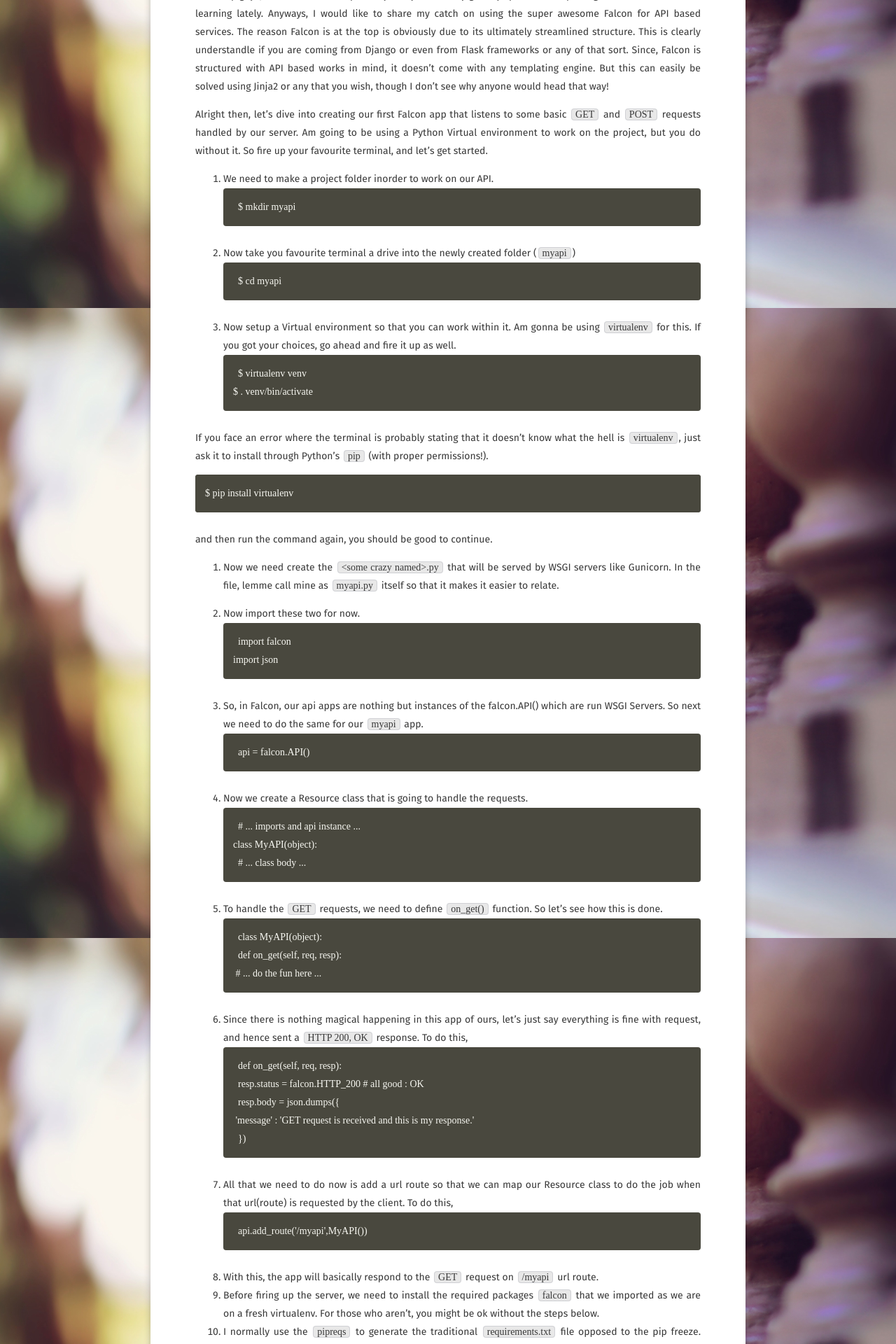
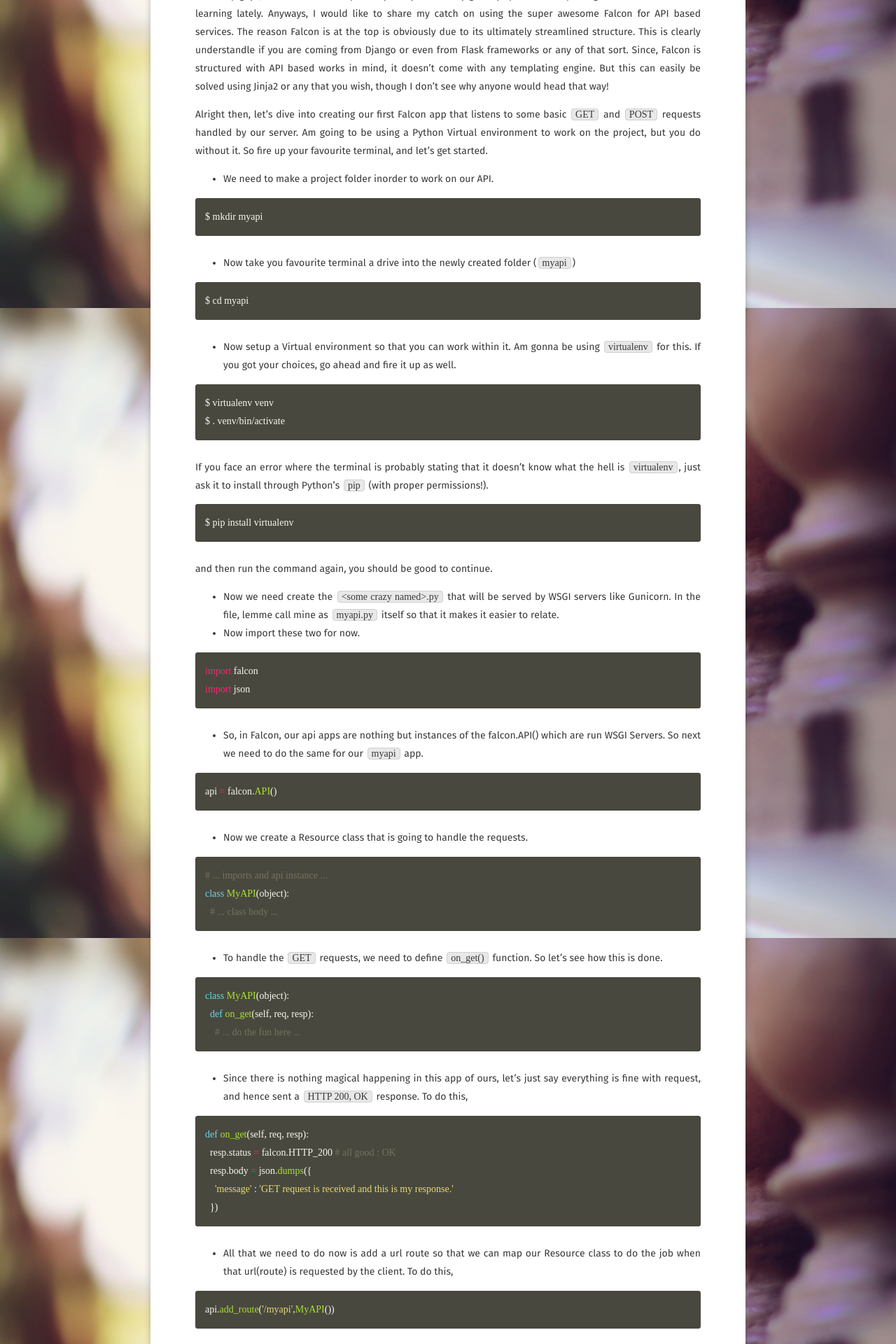
Before and after one commit to sreecodeslayer/sreecodeslayer.github.io, a Jekyll site: the page built from _posts/2016-11-09-your-first-falcon-api.md, in a window 1280 px wide. Shown: the part 460-2380 px from the top of the page at 70% size. Built offline with Jekyll 4.4.1, drawn with Linux system fonts in a browser that asks for light colours; some web fonts are replaced; comment, search, counter and statistics services are not loaded; some of the changed lines change nothing that is shown; some of the changed text lies outside the part shown.

Commit message:
Post 2 - Again formatting
- Feeling sleepy, sorry for idiotic commit messages!

````diff
--- a/_config.yml
+++ b/_config.yml
@@ -8,7 +8,7 @@ logo:               'assets/img/logo.png'
 background:         'assets/img/placeholder-big.jpg'
 tiled_bg:           false   # Set this true if you want to tile your background image, otherwise it will be covered
 locale:             en_US
-url:                http://www.sreenadhtc.net/
+url:                http://www.sreenadhtc.net
 
 # Jekyll
 permalink:          /:title/
--- a/_posts/2016-11-09-your-first-falcon-api.md
+++ b/_posts/2016-11-09-your-first-falcon-api.md
@@ -17,75 +17,87 @@ Whats up guys, well I have been super busy lately and hardly got any spare time
 
 Alright then, let's dive into creating our first Falcon app that listens to some basic `GET` and `POST` requests handled by our server. Am going to be using a Python Virtual environment to work on the project, but you do without it. So fire up your favourite terminal, and let's get started.
 
-1. We need to make a project folder inorder to work on our API.
-```
+* We need to make a project folder inorder to work on our API.
+
+```bash
 $ mkdir myapi
 ```
+* Now take you favourite terminal a drive into the newly created folder (`myapi`)
 
-2. Now take you favourite terminal a drive into the newly created folder (`myapi`)
-```
+```bash
 $ cd myapi
 ```
+* Now setup a Virtual environment so that you can work within it. Am gonna be using `virtualenv` for this. If you got your choices, go ahead and fire it up as well.
 
-3. Now setup a Virtual environment so that you can work within it. Am gonna be using `virtualenv` for this. If you got your choices, go ahead and fire it up as well.
-```
+```bash
 $ virtualenv venv
 $ . venv/bin/activate
 ```
+If you face an error where the terminal is probably stating that it doesn't know what the hell is `virtualenv`, just ask it to install through Python's `pip` (with proper permissions!).
 
-If you face an error where the terminal is probably stating that it doesn't know what the hell is `virtualenv`, just ask it to install through Python's `pip` (with proper permissions!).
-```
+```bash
 $ pip install virtualenv
 ```
 and then run the command again, you should be good to continue.
+* Now we need create the `<some crazy named>.py` that will be served by WSGI servers like Gunicorn. In the file, lemme call mine as `myapi.py` itself so that it makes it easier to relate.
+* Now import these two for now.
 
-4. Now we need create the `<some crazy named>.py` that will be served by WSGI servers like Gunicorn. In the file, lemme call mine as `myapi.py` itself so that it makes it easier to relate.
-
-5. Now import these two for now.
-```
+```python
 import falcon
 import json
 ```
+* So, in Falcon, our api apps are nothing but instances of the falcon.API() which are run WSGI Servers. So next we need to do the same for our `myapi` app.
 
-6. So, in Falcon, our api apps are nothing but instances of the falcon.API() which are run WSGI Servers. So next we need to do the same for our `myapi` app.
-```
+```python
 api = falcon.API()
 ```
+* Now we create a Resource class that is going to handle the requests.
 
-7. Now we create a Resource class that is going to handle the requests.
-```
+```python
 # ... imports and api instance ...
 class MyAPI(object):
   # ... class body ...
 ```
+* To handle the `GET` requests, we need to define `on_get()` function. So let's see how this is done.
 
-8. To handle the `GET` requests, we need to define `on_get()` function. So let's see how this is done.
-```
+```python
 class MyAPI(object):
   def on_get(self, req, resp):
     # ... do the fun here ...
 ```
+* Since there is nothing magical happening in this app of ours, let's just say everything is fine with request, and hence sent a `HTTP 200, OK` response. To do this,
 
-9. Since there is nothing magical happening in this app of ours, let's just say everything is fine with request, and hence sent a `HTTP 200, OK` response. To do this,
-```
+```python
 def on_get(self, req, resp):
   resp.status = falcon.HTTP_200 # all good : OK
   resp.body = json.dumps({
     'message' : 'GET request is received and this is my response.'
   })
 ```
+* All that we need to do now is add a url route so that we can map our Resource class to do the job when that url(route) is requested by the client. To do this,
 
-10. All that we need to do now is add a url route so that we can map our Resource class to do the job when that url(route) is requested by the client. To do this,
-```
+```python
 api.add_route('/myapi',MyAPI())
 ```
-11. With this, the app will basically respond to the `GET` request on `/myapi` url route.
-12. Before firing up the server, we need to install the required packages `falcon` that we imported as we are on a fresh virtualenv. For those who aren't, you might be ok without the steps below.
-13. I normally use the `pipreqs` to generate the traditional `requirements.txt` file opposed to the pip freeze. `pipreqs` looks into the project import statements and creates the requirements.
-14. Take the teminal and install `pipreqs` if you haven't by (assuming proper permissions!) `$ pip install pipreqs`
-15. Assuming you have not wandered off from the project root in the terminal, type this command to generate requirements file using `pipreqs`
-16. Now `$ pip install -r requirements.txt`
-17. Go ahead and run your app. `$ gunicorn myapi:api`
-18. Visit (http://127.0.0.1:8000/myapi)
+* With this, the app will basically respond to the `GET` request on `/myapi` url route.
+* Before firing up the server, we need to install the required packages `falcon` that we imported as we are on a fresh virtualenv. For those who aren't, you might be ok without the steps below.
+* I normally use the `pipreqs` to generate the traditional `requirements.txt` file opposed to the `pip freeze`. `pipreqs` looks into the project import statements and creates the requirements.
+* Take the teminal and install `pipreqs` if you haven't by (assuming proper permissions!)
+
+```bash
+$ pip install pipreqs
+```
+* Assuming you have not wandered off from the project root in the terminal, type this command to generate requirements file using `pipreqs`
+* Now
+
+```bash
+$ pip install -r requirements.txt
+```
+* Go ahead and run your app.
+
+```bash
+$ gunicorn myapi:api
+```
+* Visit [http://127.0.0.1:8000/myapi](http://127.0.0.1:8000/myapi)
 
 I suggest you using a good REST Client like [Insomnia RESTClient](https://insomnia.rest/) to test your APIs.
````
